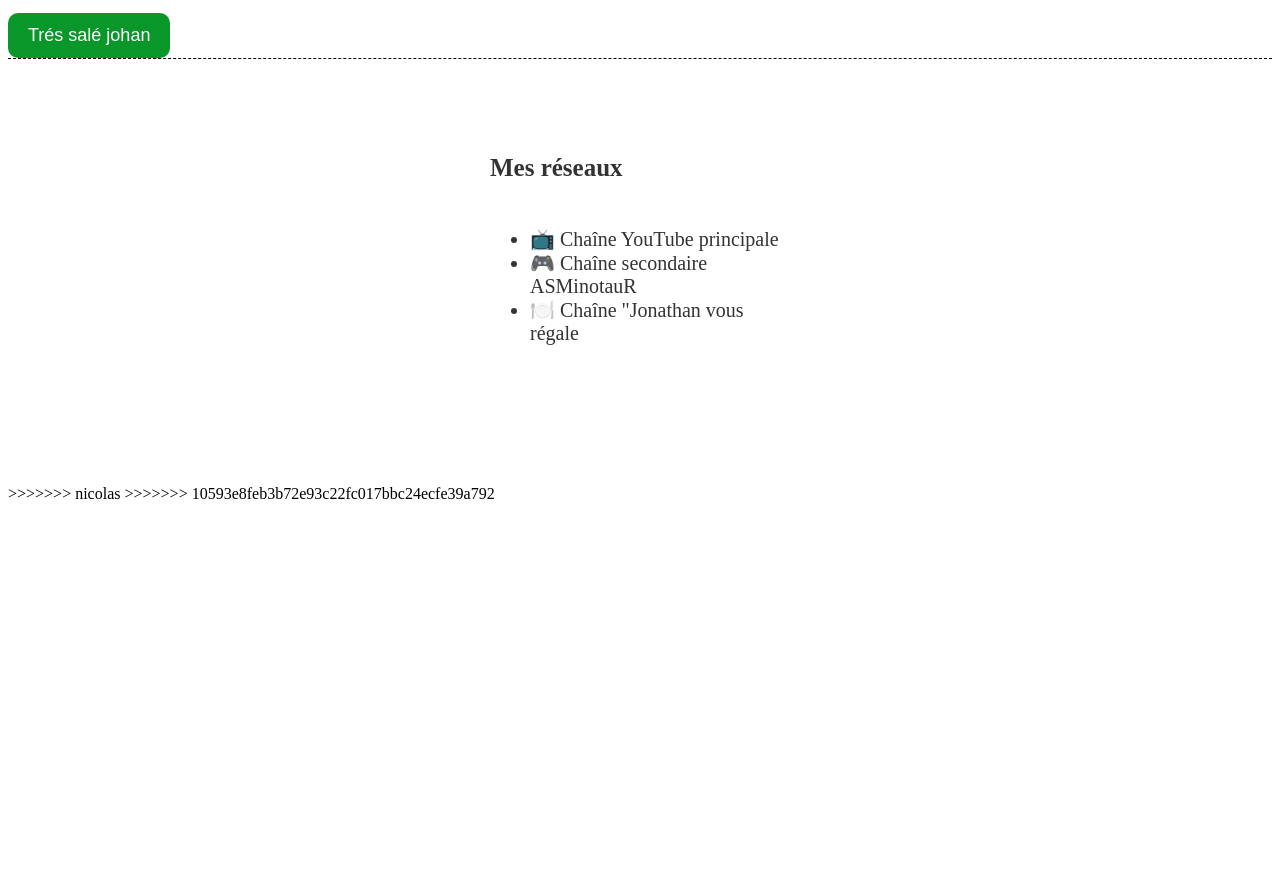
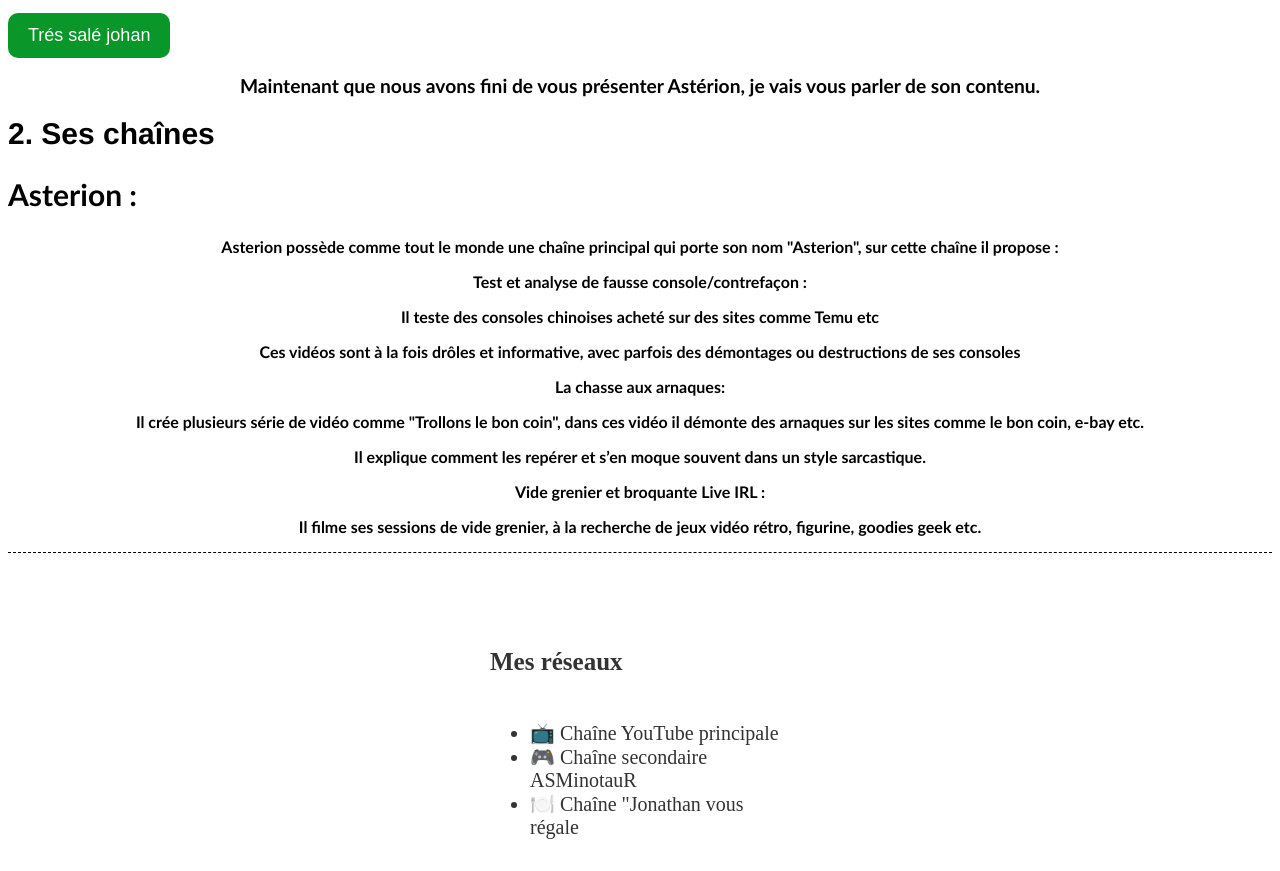
Before and after one commit to MaMnr/test, a plain HTML site: page index.html in a window 1280 px wide. Shown: the part 1320-2191 px from the top of the page. Before the commit the page ends 1831 px from the top, so only its background shows below. Drawn offline with Linux system fonts and the light colour scheme.

Commit message:
Chaine principal

```diff
--- a/index.html
+++ b/index.html
@@ -159,6 +159,18 @@ padding: 2px 0;
     max-width: 90%;
     border: 3px solid #0a9729;
 }
+#débutparagraphe{
+text-align:center;
+font-weight: bold;
+}
+#seschaines{
+     text-align: left;
+       font-size: 30px;
+}
+#chaineprincipal{
+    text-align:left;
+    font-size:30px;
+}
 
    </style>
     </head>
@@ -202,6 +214,25 @@ padding: 2px 0;
     </audio>
 
     <button id="bouton-son1">Trés salé johan</button>
+
+    <h2 id="débutparagraphe"> Maintenant que nous avons fini de vous présenter Astérion, je vais vous parler de son contenu.</h2>
+
+    <h1 id="seschaines">2. Ses chaînes</h1>
+
+    <h2 id="chaineprincipal">Asterion :</h2>
+<p> Asterion possède comme tout le monde une chaîne principal qui porte son nom "Asterion", sur cette chaîne il propose :</p>
+
+    <p>Test et analyse de fausse console/contrefaçon :</p>
+    <p>Il teste des consoles chinoises acheté sur des sites comme Temu etc</p>
+    <p>Ces vidéos sont à la fois drôles et informative, avec parfois des démontages ou destructions de ses consoles</p>
+    <p>La chasse aux arnaques:</p>
+    <p>Il crée plusieurs série de vidéo comme "Trollons le bon coin", dans ces vidéo il démonte des arnaques sur les sites comme le bon coin, e-bay etc.</p>
+    <p>Il explique comment les repérer et s’en moque souvent dans un style sarcastique.</p>
+    <p>Vide grenier et broquante Live IRL :</p>
+    <p>Il filme ses sessions de vide grenier, à la recherche de jeux vidéo rétro, figurine, goodies geek etc.</p>
+
+
+
     <script>
         // Pour récupérer les éléments
         const bouton = document.getElementById("bouton-son1");
```
